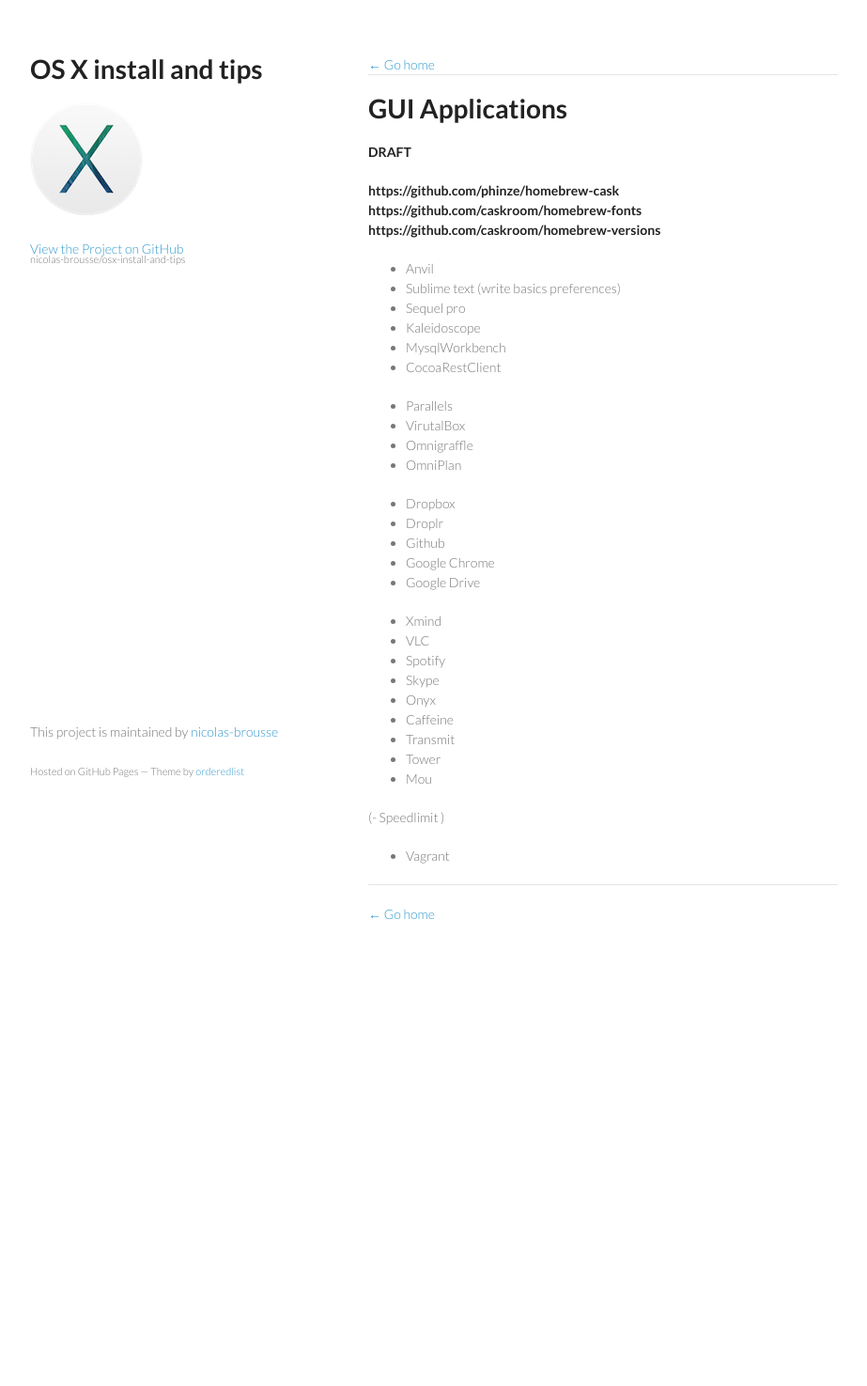
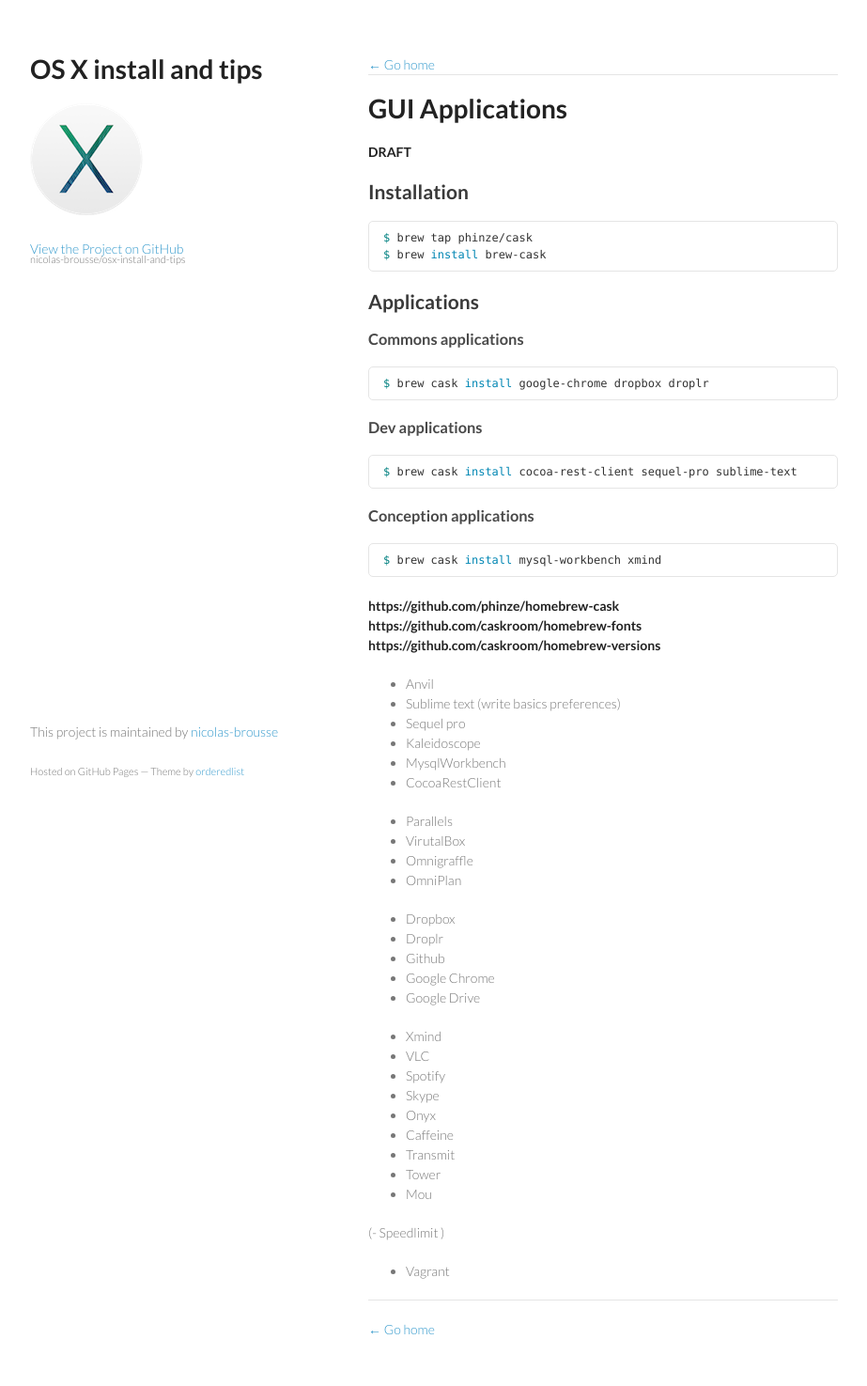
Before and after one commit to nicolas-brousse/osx-install-and-tips, a Jekyll site: the page built from pages/installation/gui-apps.md, in a window 1280 px wide. Shown: the whole page at 94% size, without its empty margins (178-1101 px from the left). Built offline with Jekyll 4.4.1, drawn with Linux system fonts in a browser that asks for light colours; Markdown is read by kramdown in place of the engine named in the settings; before the commit the page ends 1033 px from its top, so only the background shows below that.

Commit message:
Update gui-apps.md

````diff
--- a/pages/installation/gui-apps.md
+++ b/pages/installation/gui-apps.md
@@ -4,6 +4,36 @@
 ---
 
 **DRAFT**
+
+## Installation
+
+```bash
+$ brew tap phinze/cask
+$ brew install brew-cask
+```
+
+## Applications
+
+### Commons applications
+
+```bash
+$ brew cask install google-chrome dropbox droplr
+```
+
+
+### Dev applications
+
+```bash
+$ brew cask install cocoa-rest-client sequel-pro sublime-text
+```
+
+
+### Conception applications
+
+```bash
+$ brew cask install mysql-workbench xmind
+```
+
 
 **https://github.com/phinze/homebrew-cask**
 **https://github.com/caskroom/homebrew-fonts**
````
